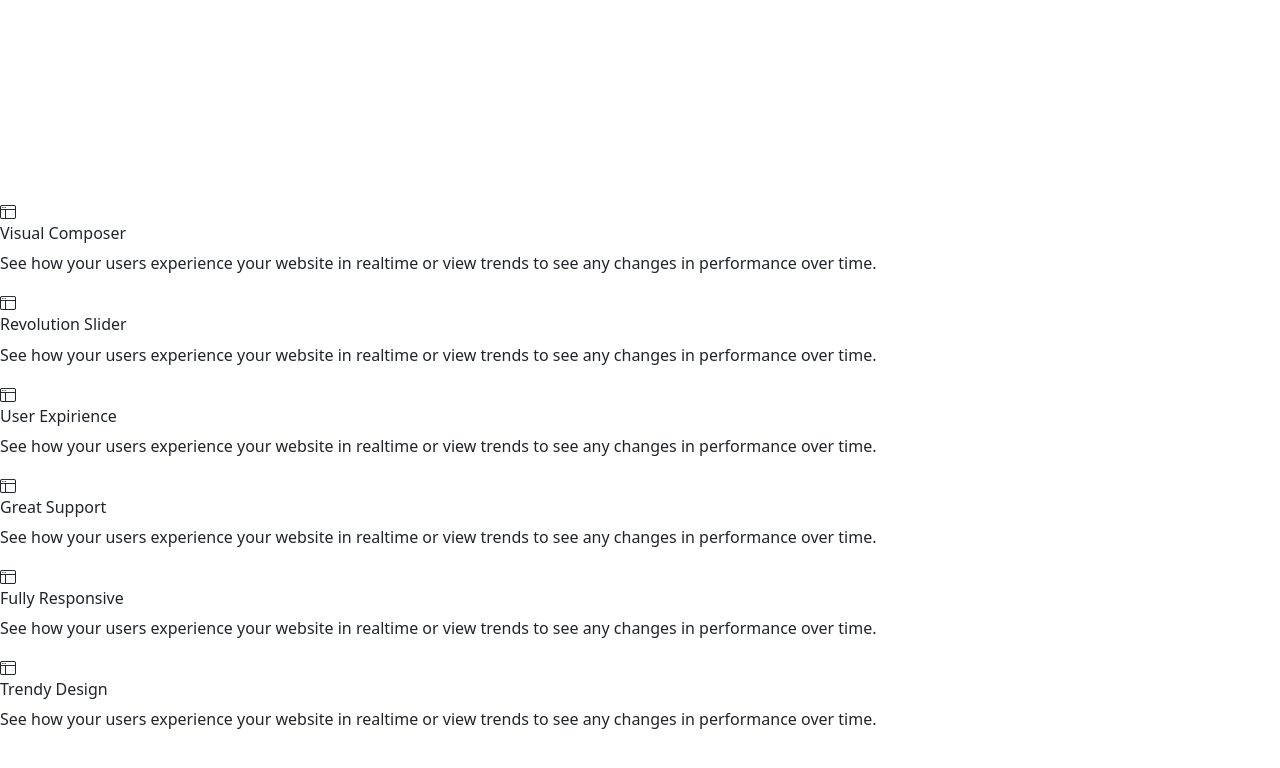
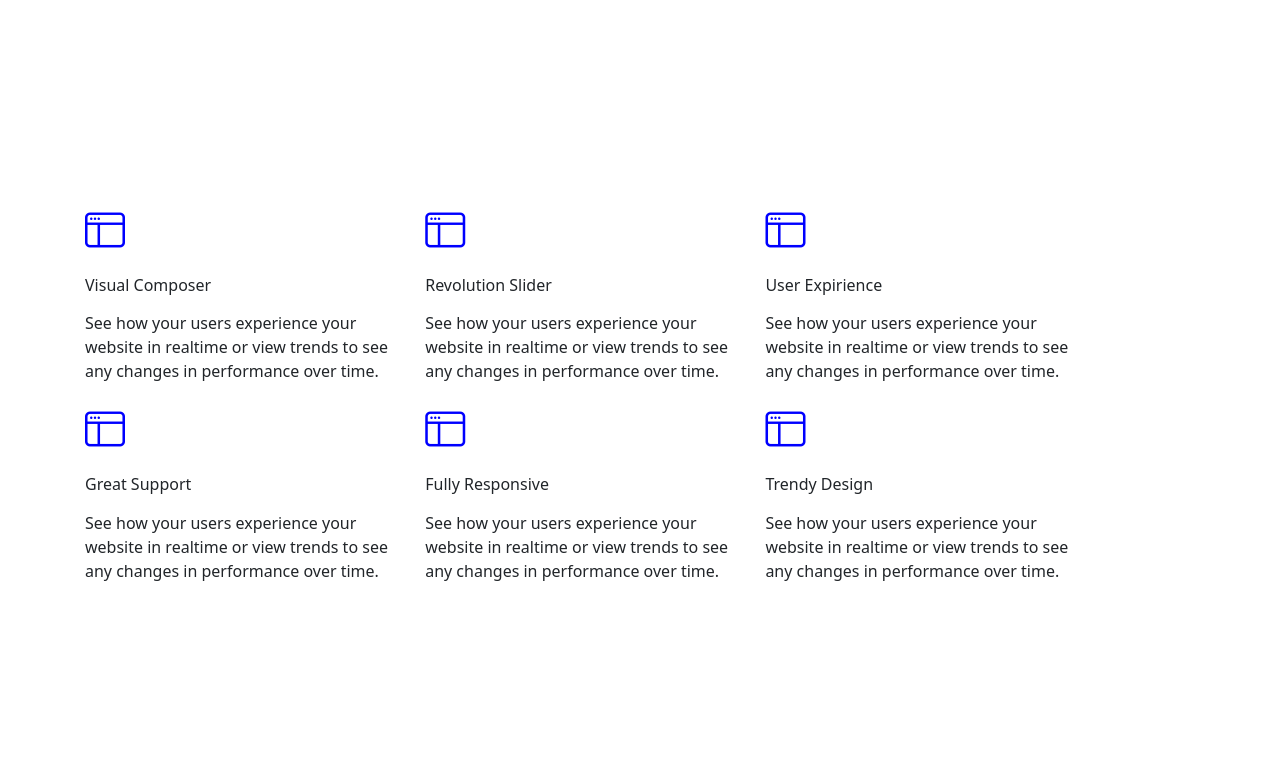
Before and after one commit to vLcGomes/General-Front-End-Projects, a plain HTML site: page projetoBootstrap/index.html in a window 1280 px wide. Shown: the part 3200-3968 px from the top of the page. Before the commit the page ends 3947 px from the top, so only its background shows below. Drawn offline with nearby package versions, Linux system fonts and the light colour scheme.

Commit message:
Estilizando o conteúdo

```diff
--- a/projetoBootstrap/sass/styles.sass
+++ b/projetoBootstrap/sass/styles.sass
@@ -178,6 +178,7 @@
   grid-template-rows: 1fr 1fr
   gap: 0.5rem
   max-width: 100vw
+  height: auto
   overflow: hidden
   margin: 0 0.5rem
 
@@ -214,3 +215,33 @@
 
   a
     color: #000
+
+#options-section
+  width: 100%
+  height: 100vh
+  @include mixins.content-center
+
+
+  #line
+    flex-wrap: wrap
+    width: auto
+    height: auto
+
+    div
+      width: 30%
+      height: auto
+
+      i
+        font-size: 2.5rem
+        color: blue
+        transition: transform 1s ease-in-out
+
+        &:hover
+            position: relative
+            transform: translateY(-5px)
+
+    h6
+      padding-top: 1rem
+
+    p
+      padding-top: 0.5rem
```
Also changed, not shown: projetoBootstrap/css/styles.css, 1 other file.
